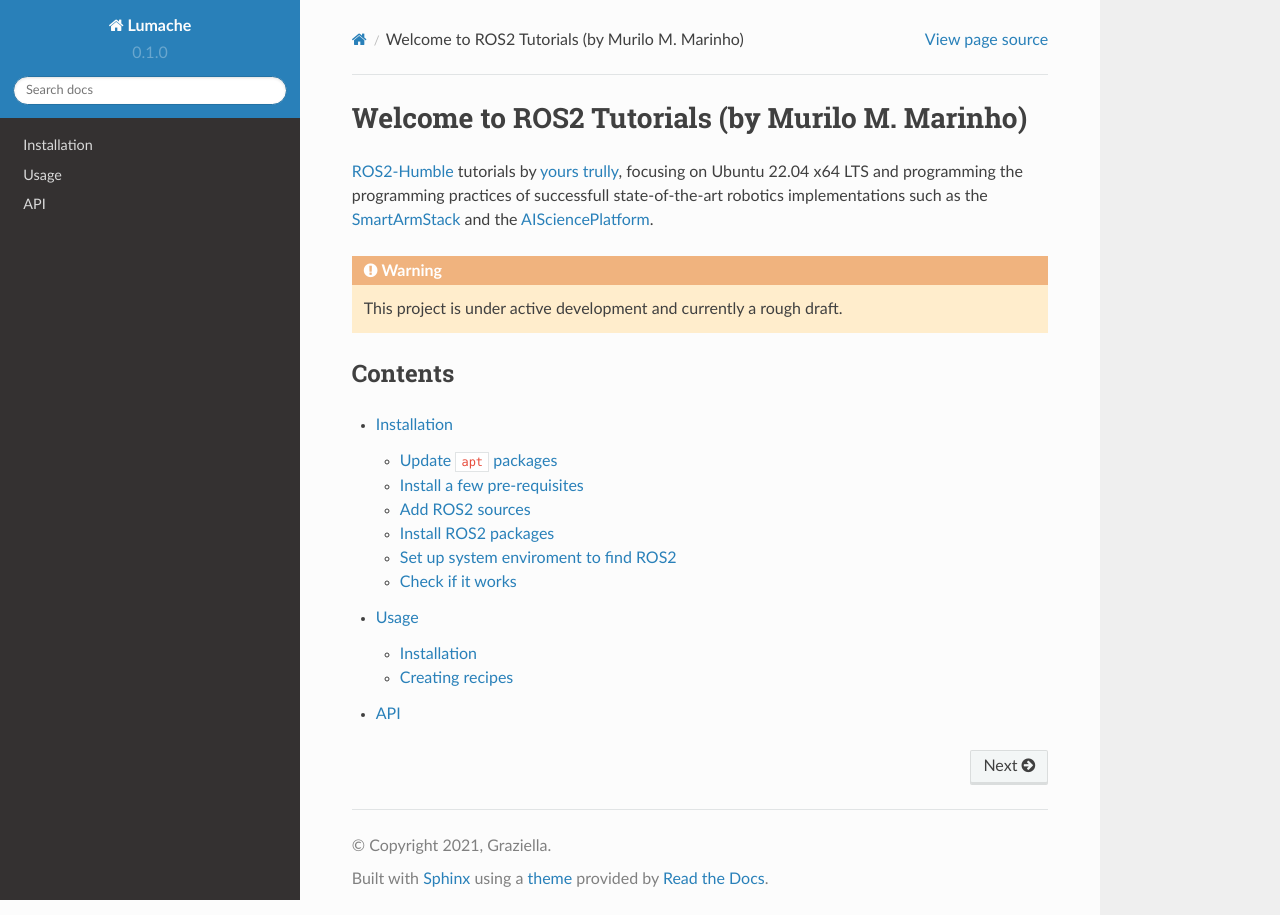
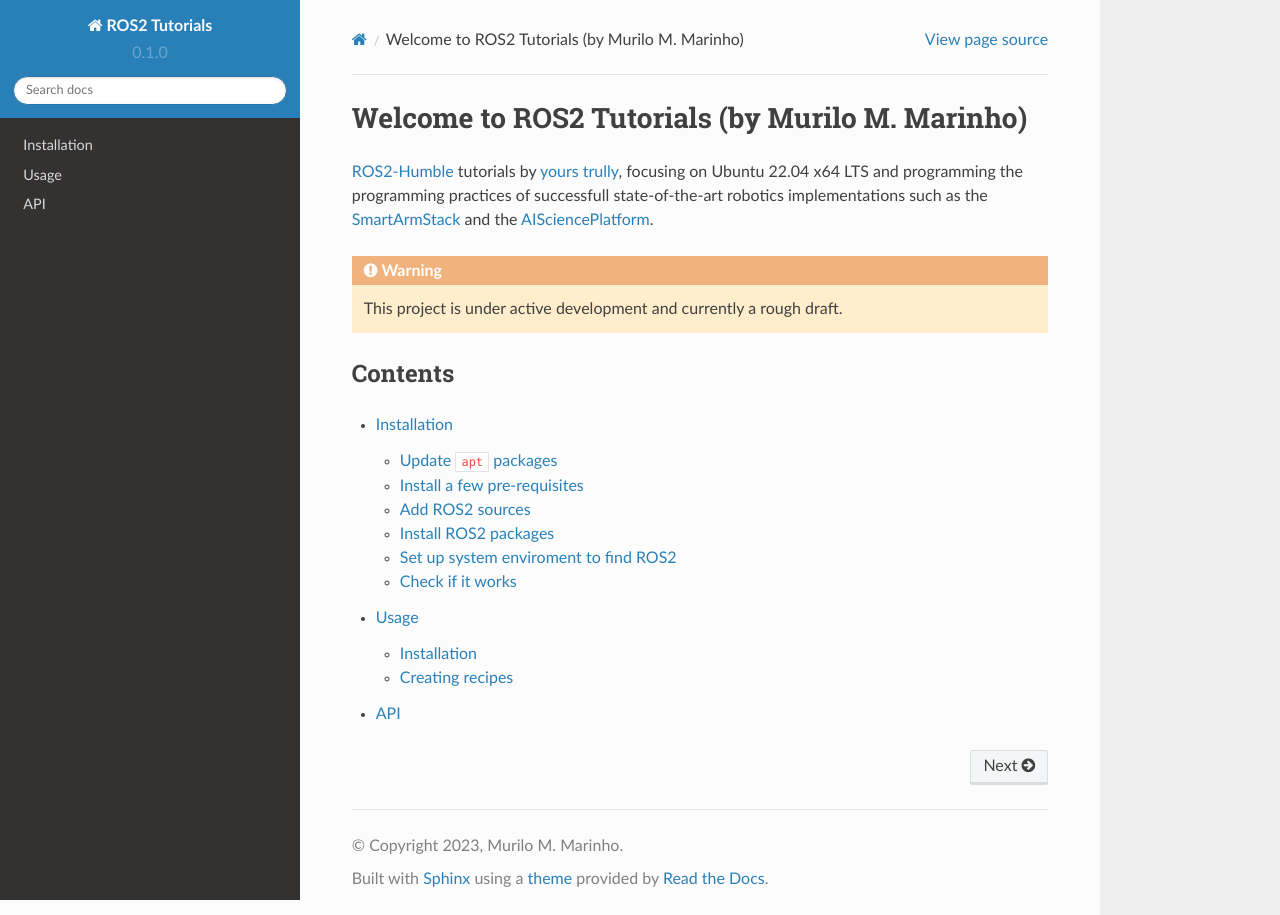
Before and after one commit to mmmarinho/ROS2_Tutorial, a Sphinx documentation site: the page built from docs/source/index.rst, in a window 1280 px wide. Built offline with Sphinx 7.4.7 and the Read the Docs theme 2.0.0, drawn with Linux system fonts in a browser that asks for light colours.

Commit message:
Update conf.py

```diff
--- a/docs/source/conf.py
+++ b/docs/source/conf.py
@@ -2,9 +2,9 @@
 
 # -- Project information
 
-project = 'Lumache'
-copyright = '2021, Graziella'
-author = 'Graziella'
+project = 'ROS2 Tutorials'
+copyright = '2023, Murilo M. Marinho'
+author = 'Murilo M. Marinho'
 
 release = '0.1'
 version = '0.1.0'
```
